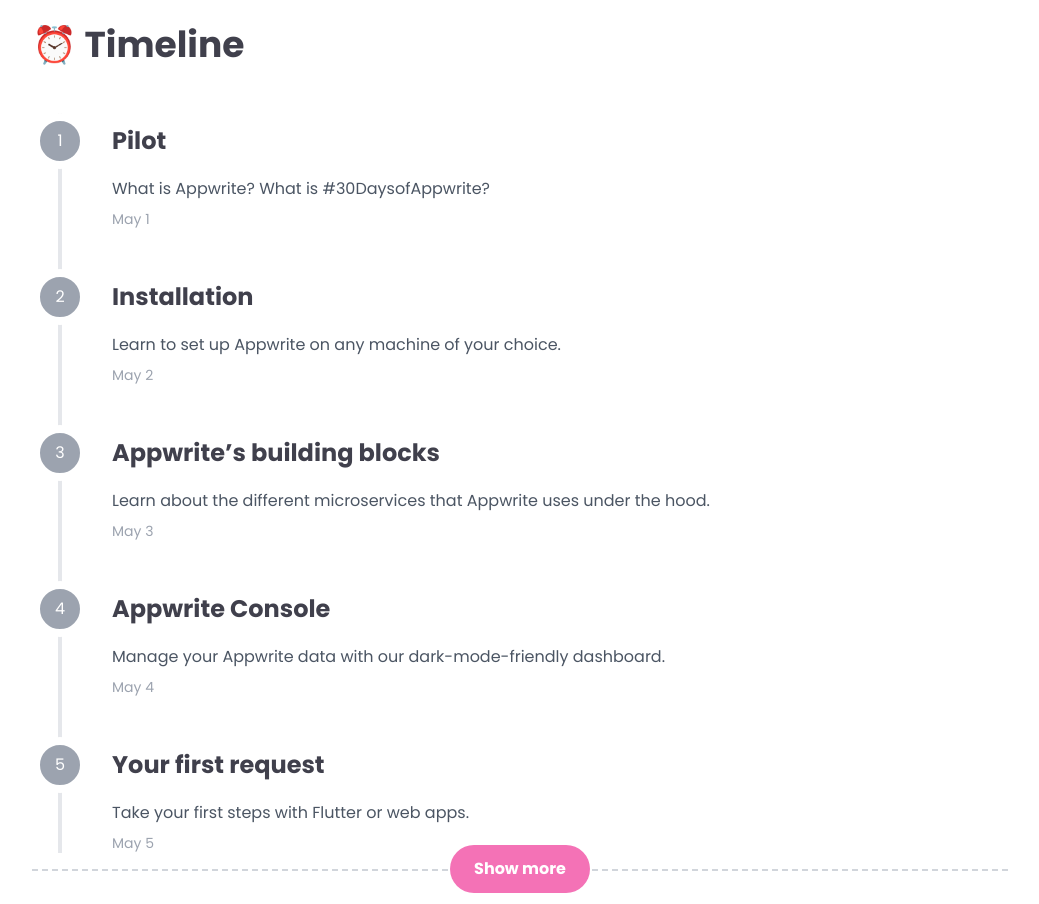
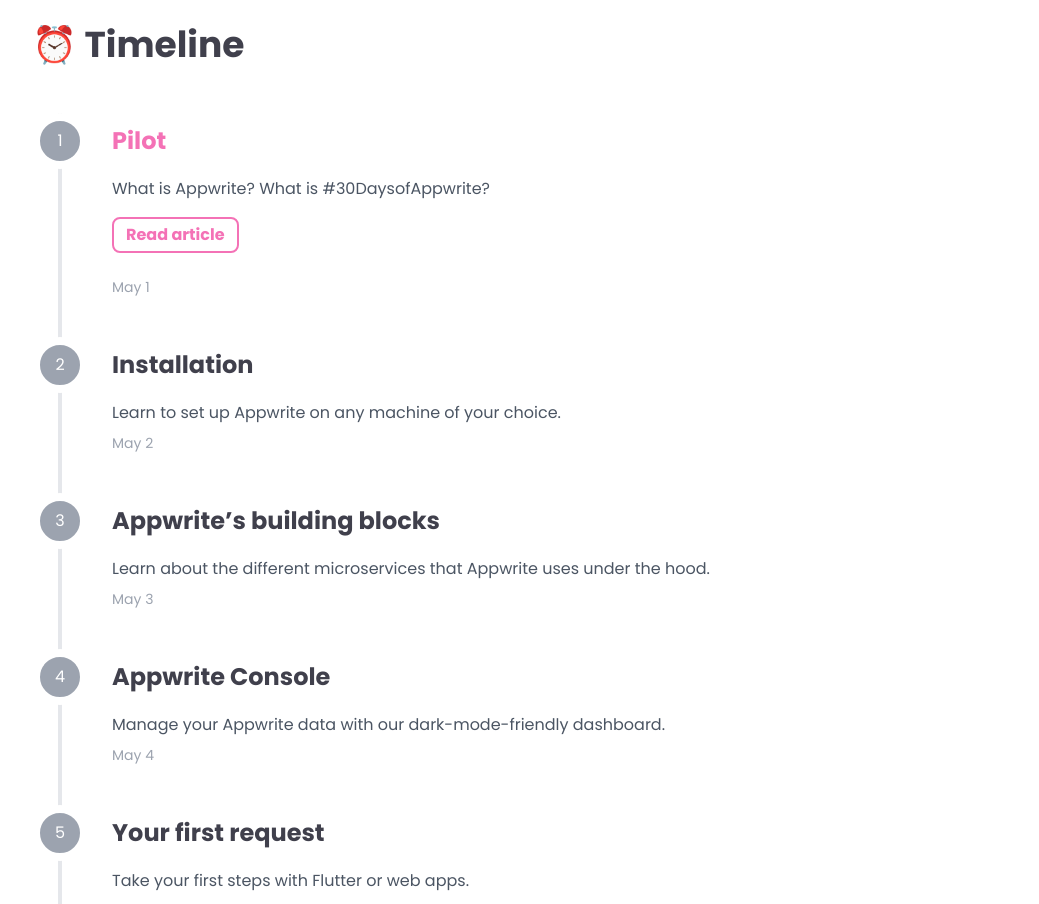
Before and after one commit to appwrite/30daysofappwrite, a Vue app: page / in a window 1280 px wide. Shown: the part 860-1764 px from the top of the page, without its empty margins (120-1159 px from the left). Built offline with nearby package versions, Linux system fonts and the light colour scheme.

Commit message:
feat: added day 1 link

```diff
--- a/src/assets/data/timeline.js
+++ b/src/assets/data/timeline.js
@@ -3,7 +3,7 @@ export default [
     date: "1 May 2021",
     title: "Pilot",
     description: "What is Appwrite? What is #30DaysofAppwrite?",
-    link: "",
+    link: "https://dev.to/appwrite/30daysofappwrite-4hh",
   },
   {
     date: "2 May 2021",
```
